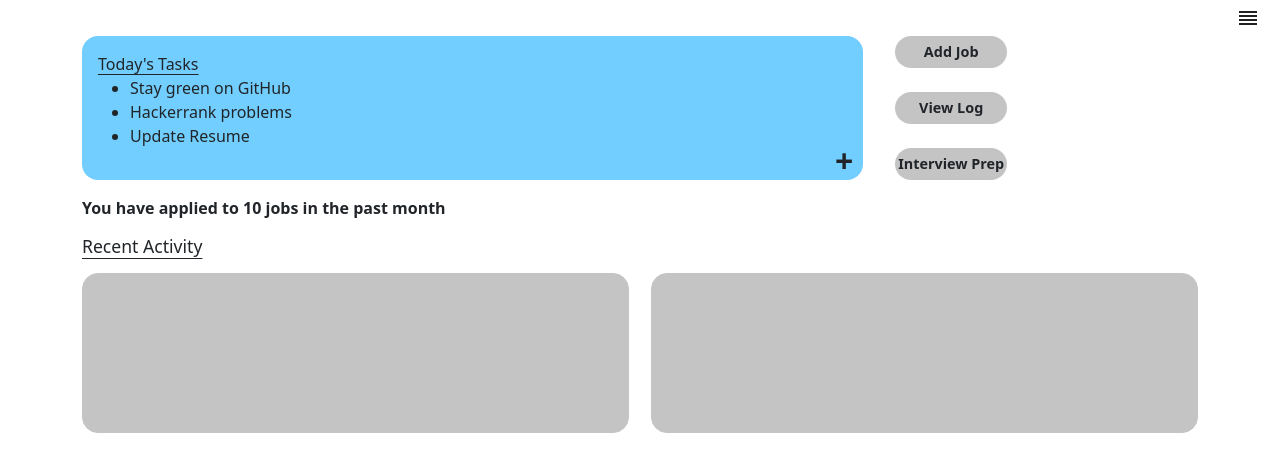
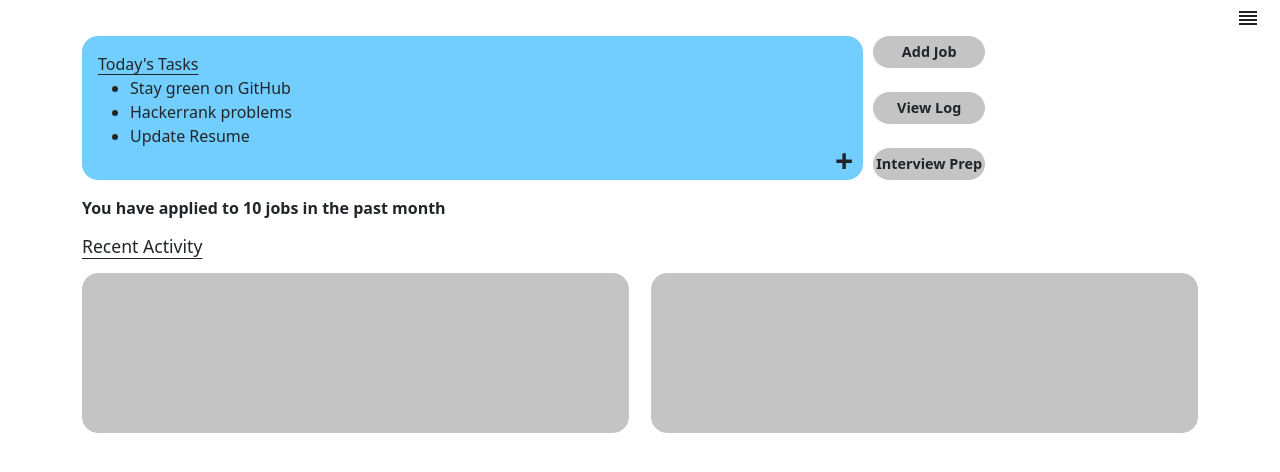
Before and after one commit to chingu-voyages/v32-geckos-team-04, a React (Create React App) app: page / in a window 1280 px wide. Shown: the top 472 px of the page. Built offline with nearby package versions, Linux system fonts and the light colour scheme.

Commit message:
Minor changes

```diff
--- a/src/css/JobHunt/styles.module.css
+++ b/src/css/JobHunt/styles.module.css
@@ -33,6 +33,7 @@
   flex-direction: column;
   justify-content: space-between;
   margin: 0;
+  padding: 0 0 0 10px;
 }
 
 .actions_container li {
```
